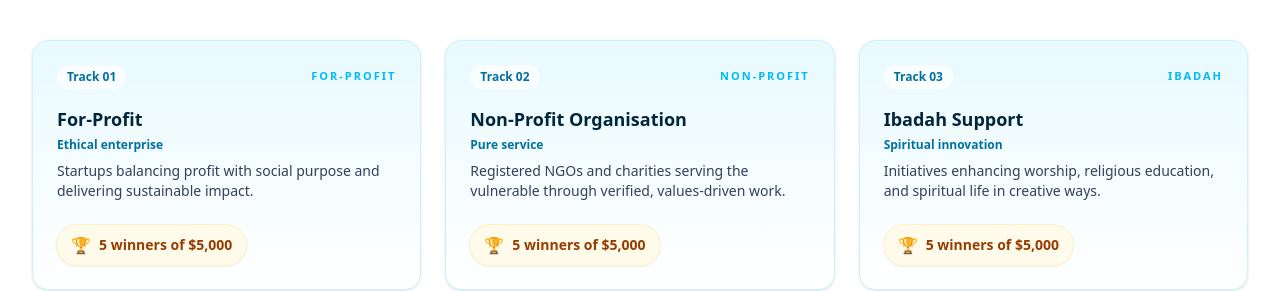
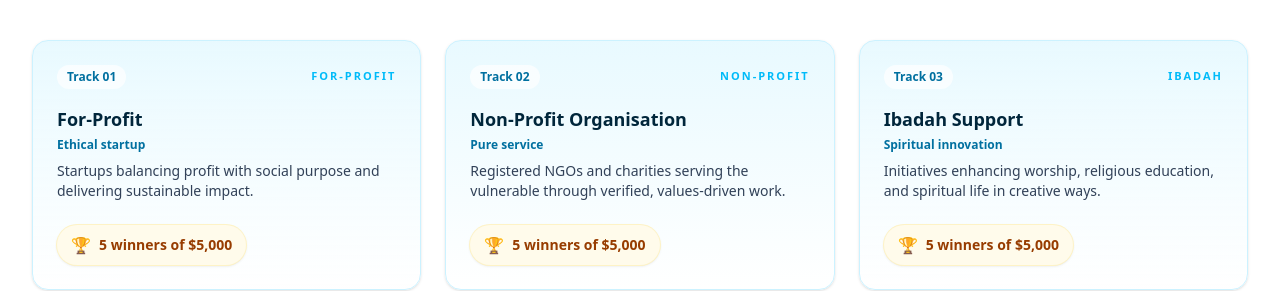
Before and after one commit to kawser43/voting_platform_frontend, a Next.js app: page / in a window 1280 px wide. Shown: the part 1280-1571 px from the top of the page. Built offline with nearby package versions, Linux system fonts and the light colour scheme; no server answers.

Commit message:
update enterprise to startup

```diff
--- a/app/leaderboard/page.js
+++ b/app/leaderboard/page.js
@@ -21,7 +21,7 @@ export default function Leaderboard() {
 
                     let subtitle = 'Top organizations in this category';
                     if (category.slug === 'for-profit') {
-                        subtitle = 'Ethical enterprise';
+                        subtitle = 'Ethical Startup';
                     } else if (category.slug === 'non-profit-organisation') {
                         subtitle = 'Pure service';
                     } else if (category.slug === 'ibadah-support') {
--- a/app/page.js
+++ b/app/page.js
@@ -138,7 +138,7 @@ export default function Home() {
 
                     let subtitle = 'Top organizations in this category';
                     if (category.slug === 'for-profit') {
-                        subtitle = 'Ethical enterprise';
+                        subtitle = 'Ethical Startup';
                     } else if (category.slug === 'non-profit-organisation') {
                         subtitle = 'Pure service';
                     } else if (category.slug === 'ibadah-support') {
@@ -488,7 +488,7 @@ export default function Home() {
                                     For-Profit
                                 </h3>
                                 <p className="text-xs font-semibold text-indigo-700 mt-1">
-                                    Ethical enterprise
+                                    Ethical startup
                                 </p>
                                 <p className="text-sm text-slate-700 mt-2 mb-6">
                                     Startups balancing profit with social purpose and delivering sustainable impact.
```
